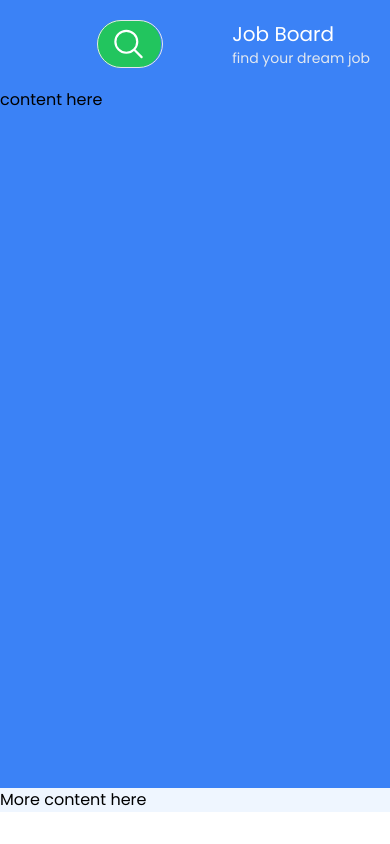
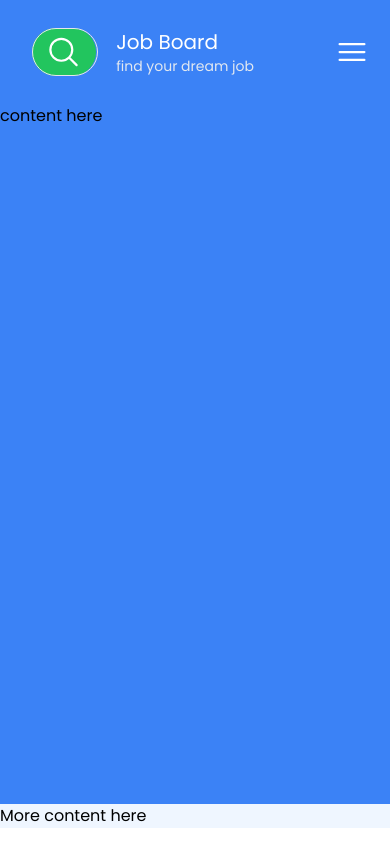
Before and after one commit to GabrielGatimu/CODSOFT, a React (Vite) app in the folder job-board/: page / in a window 390 px wide. Built offline with nearby package versions, Linux system fonts and the light colour scheme.

Commit message:
navbar completed

```diff
--- a/job-board/src/components/navbar/Menu.jsx
+++ b/job-board/src/components/navbar/Menu.jsx
@@ -1,6 +1,6 @@
-export default function Menu({ children }) {
+export default function Menu({ children, isMenuOpen }) {
     return (
-        <nav className="text-xl hidden md:flex">
+        <nav className={`text-xl ${isMenuOpen ? 'block' : 'hidden'} md:flex transition-all ease-in duration-500`}>
             <ul className="md:flex md:items-center md:space-x-3">
                 {children}
             </ul>
--- a/job-board/src/components/navbar/Nav.jsx
+++ b/job-board/src/components/navbar/Nav.jsx
@@ -1,32 +1,71 @@
+import {useState} from "react";
+
 import Menu from "./Menu.jsx";
 import MenuItem from "./MenuItem.jsx";
 
 export default function Nav() {
+    const [isMenuOpen, setIsMenuOpen] = useState(false);
+
+    const toggleMenu = () => {
+        setIsMenuOpen(!isMenuOpen)
+        console.log(isMenuOpen)
+        // now toggle the Menu item to display block or hidden depending on the state of isMenuOpen
+    }
+
     return (
         <>
             <nav
-                className="bg-blue-500 shadow p-5 pl-8 md:px-16 md:flex md:items-center md:justify-between  z-[-1] md:z-auto">
+                className={`${isMenuOpen ? 'divide-y divide-slate-500 border-b-4 border-slate-500' : ''} bg-blue-500 shadow p-5 pl-8 md:px-16 md:flex md:items-center md:justify-between  z-[-1] md:z-auto`}>
 
                 {/* search button */}
-                <div className="flex items-center text-white space-x-1 md:space-x-3">
-                    <form className="relative w-auto md:w-max mx-auto">
+                <div className="flex items-center justify-between text-white space-x-3 my-2">
+                    <form className="relative w-auto md:w-max ">
                         <input type="search" id="search"
                                className="relative peer z-10 bg-transparent w-12 h-12 rounded-full border cursor-pointer pl-12 pr-4 focus:w-full focus:border-lime-300 focus:cursor-text focus:pl-20 focus:pr-4"></input>
-                        <svg xmlns="http://www.w3.org/2000/svg" fill="none" viewBox="0 0 24 24" stroke-width="1.5"
+                        <svg xmlns="http://www.w3.org/2000/svg" fill="none" viewBox="0 0 24 24" strokeWidth={1.5}
                              stroke="currentColor"
                              className="absolute bg-green-500 rounded-full h-12 inset-y-6 my-auto w-16 px-3.5 border-r border-transparent peer-focus:bg-transparent peer-focus:rounded peer-focus:border-lime-300 peer-focus:stroke-lime-300">
-                            <path stroke-linecap="round" stroke-linejoin="round"
+                            <path strokeLinecap="round" strokeLinejoin="round"
                                   d="M21 21l-5.197-5.197m0 0A7.5 7.5 0 105.196 5.196a7.5 7.5 0 0010.607 10.607z"/>
                         </svg>
                     </form>
-                    <div>
-                        <h1 className="text-xl md:text-2xl md:font-extrabold ">Job Board</h1>
-                        <h6 className="text-slate-200 text-sm">find your dream job</h6>
+
+                    <div className="flex">
+                        <div className="mr-20">
+                            <h1 className="text-xl md:text-2xl md:font-extrabold ">Job Board</h1>
+                            <h6 className="text-slate-200 text-sm">find your dream job</h6>
+                        </div>
+
+                        {/* Mobile Menu Icon */}
+                        {isMenuOpen ? (
+                            <svg xmlns="http://www.w3.org/2000/svg"
+                                 fill="none"
+                                 viewBox="0 0 24 24"
+                                 strokeWidth={1.5}
+                                 stroke="currentColor"
+                                 onClick={toggleMenu}
+                                 className="w-9 h-12 cursor-pointer md:hidden"
+                            >
+                                <path strokeLinecap="round" strokeLinejoin="round" d="M6 18L18 6M6 6l12 12"/>
+                            </svg>
+                        ) : (
+                            <svg xmlns="http://www.w3.org/2000/svg"
+                                 fill="none"
+                                 viewBox="0 0 24 24"
+                                 strokeWidth={1.5}
+                                 stroke="currentColor"
+                                 onClick={toggleMenu}
+                                 className="w-9 h-12 cursor-pointer md:hidden">
+                                <path strokeLinecap="round" strokeLinejoin="round"
+                                      d="M3.75 6.75h16.5M3.75 12h16.5m-16.5 5.25h16.5"/>
+                            </svg>
+                        )
+                        }
                     </div>
                 </div>
 
                 {/* page links */}
-                <Menu>
+                <Menu isMenuOpen={isMenuOpen}>
                     <MenuItem href="/" isActive>Home</MenuItem>
                     <MenuItem href="/jobs">Browse Jobs</MenuItem>
                     <MenuItem href="/blog">Blog</MenuItem>
@@ -34,12 +73,12 @@ export default function Nav() {
                 </Menu>
 
                 {/* action links (login & post buttons) */}
-                <div className="hidden md:flex text-white items-center">
-                    <a href="/login">Login</a>
-                    <a href="/jobs/post" className="flex px-3 py-2 m-4 rounded-md bg-slate-100 text-black">Post A
+                <div className={`${isMenuOpen ? 'block my-2' : 'hidden'}  md:flex text-white items-center`}>
+                    <a href="/login" className="ml-1 mr-4">Login</a>
+                    <a href="/jobs/post" className="flex w-fit px-3 py-2 m-4 ml-1 rounded-md bg-slate-100 text-black">Post
+                        A
                         Job</a>
                 </div>
-
             </nav>
         </>
     );
```
